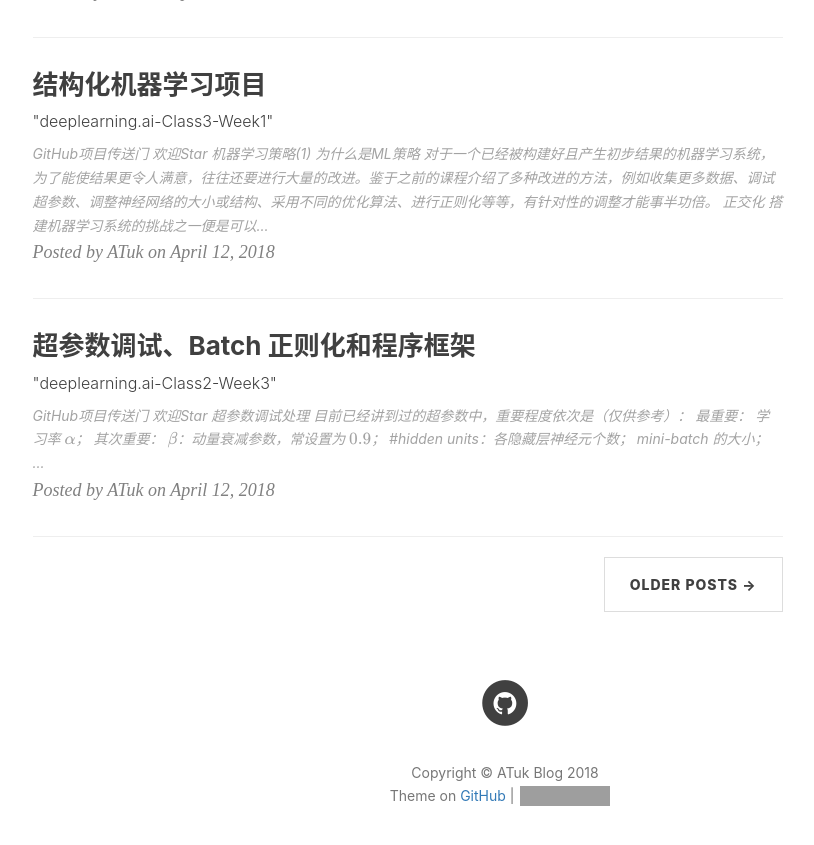
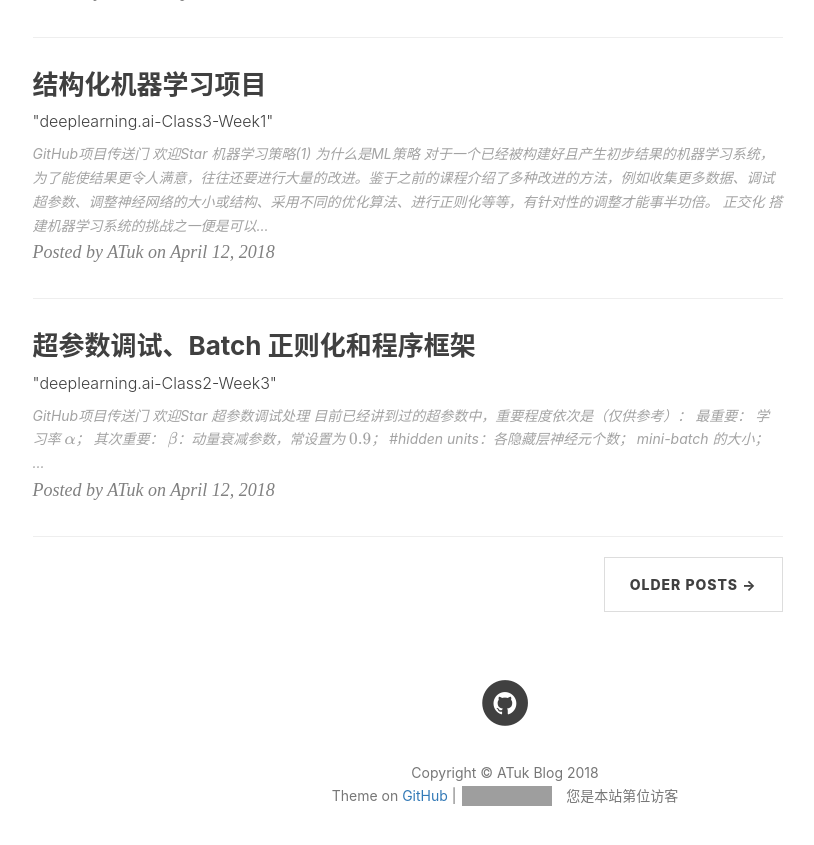
Before and after one commit to AlbertHG/alberthg.github.io, a Jekyll site: the page built from index.html, in a window 1280 px wide and 900 px high, scrolled down 2396 px. Shown: the top 845 px of the window, without its empty margins (135-949 px from the left). Built offline with Jekyll 4.4.1, drawn with Linux system fonts in a browser that asks for light colours; nearby versions of some CDN libraries; formulas are drawn with MathJax 3; the list of posts is cut into pages by our own code; comment, search, counter and statistics services are not loaded; grey boxes are pictures that could not be loaded.

Commit message:
update visitor counts

```diff
--- a/_includes/footer.html
+++ b/_includes/footer.html
@@ -99,6 +99,7 @@
                         frameborder="0" scrolling="0" width="100px" height="20px"
                         src="https://ghbtns.com/github-btn.html?user={{ site.github_username }}&repo={{ site.github_username }}.github.io&type=star&count=true" >
                     </iframe>
+                    您是本站第<span id="busuanzi_value_site_uv"></span>位访客
                 </p>
             </div>
         </div>
```
